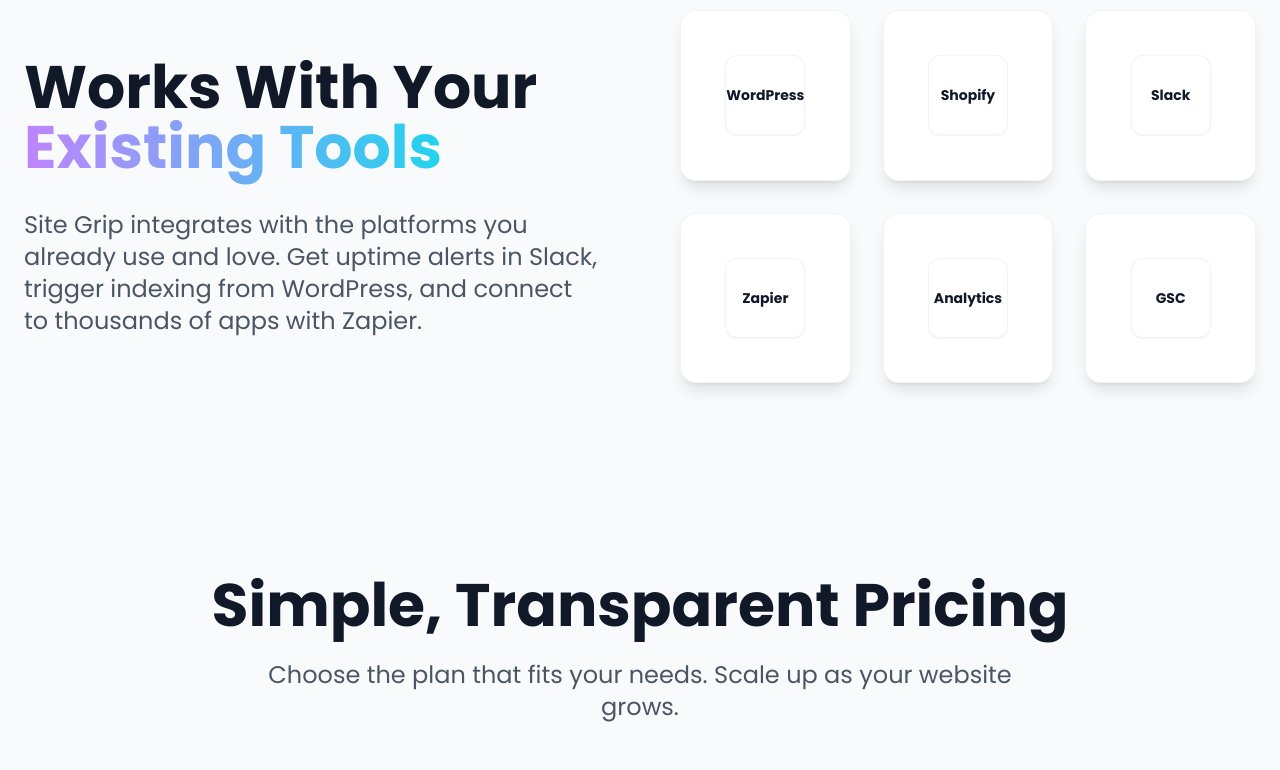
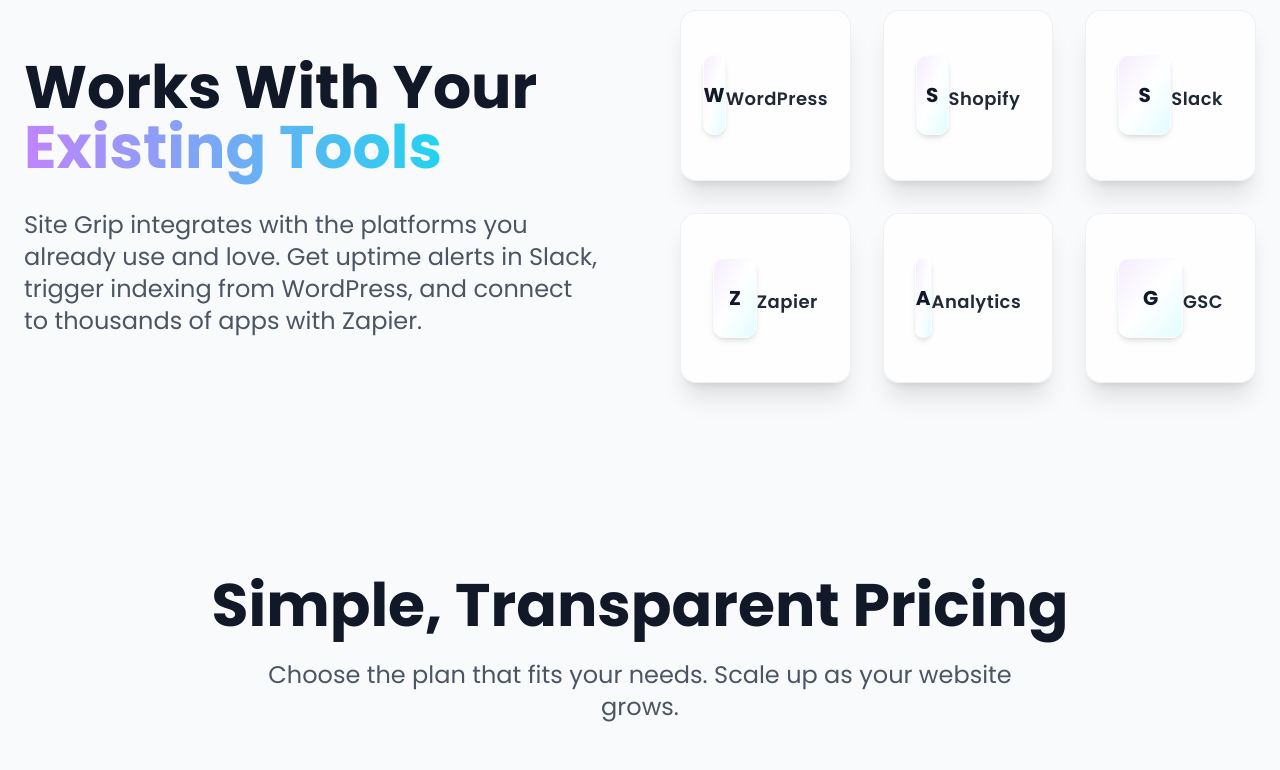
Before and after one commit to Baranidharan911/sitegrip-front, a Next.js app: page / in a window 1280 px wide. Shown: the part 5598-6368 px from the top of the page. Built offline with nearby package versions, Linux system fonts and the light colour scheme; no server answers.

Commit message:
Fix duplicate text on integration cards; show only one label per card for clean UI

```diff
--- a/src/components/Home/Integrations.tsx
+++ b/src/components/Home/Integrations.tsx
@@ -2,12 +2,12 @@
 
 const Integrations: React.FC = () => {
   const integrations = [
-    { name: 'WordPress', logo: 'WordPress' },
-    { name: 'Shopify', logo: 'Shopify' },
-    { name: 'Slack', logo: 'Slack' },
-    { name: 'Zapier', logo: 'Zapier' },
-    { name: 'Analytics', logo: 'Analytics' },
-    { name: 'GSC', logo: 'GSC' },
+    { name: 'WordPress' },
+    { name: 'Shopify' },
+    { name: 'Slack' },
+    { name: 'Zapier' },
+    { name: 'Analytics' },
+    { name: 'GSC' },
   ];
 
   return (
@@ -32,11 +32,17 @@
             {integrations.map((integration, index) => (
               <div
                 key={index}
-                className="bg-white/90 dark:bg-gray-900/30 backdrop-blur-md border border-gray-200/50 dark:border-white/10 rounded-2xl p-6 lg:p-8 hover:bg-white/95 dark:hover:bg-gray-900/50 transition-all duration-300 hover:transform hover:scale-105 aspect-square flex items-center justify-center shadow-lg dark:shadow-2xl"
+                className="relative group bg-white/80 dark:bg-white/5 backdrop-blur-xl border border-gray-200/60 dark:border-purple-900/40 rounded-2xl p-6 lg:p-8 shadow-xl dark:shadow-[0_4px_32px_0_rgba(80,0,120,0.18)] flex items-center justify-center aspect-square transition-all duration-300 hover:scale-105 hover:shadow-2xl hover:border-purple-400/60 dark:hover:border-purple-400/60"
               >
-                <div className="bg-white/95 dark:bg-gray-800/80 backdrop-blur-sm rounded-xl w-16 h-16 lg:w-20 lg:h-20 flex items-center justify-center shadow-sm border border-gray-200/50 dark:border-white/10">
-                  <span className="text-gray-900 dark:text-gray-100 font-bold text-xs lg:text-sm text-center leading-tight">{integration.logo}</span>
+                <div className="absolute inset-0 pointer-events-none rounded-2xl group-hover:shadow-[0_0_32px_8px_rgba(168,85,247,0.12)] transition-all duration-300" />
+                <div className="bg-gradient-to-br from-purple-100/80 via-white/80 to-cyan-100/60 dark:from-purple-900/40 dark:via-gray-900/60 dark:to-cyan-900/30 rounded-xl w-20 h-20 flex items-center justify-center shadow-md border border-white/40 dark:border-purple-900/40">
+                  <span className="text-gray-900 dark:text-white font-extrabold text-lg lg:text-xl text-center leading-tight drop-shadow-sm">
+                    {integration.name[0]}
+                  </span>
                 </div>
+                <span className="block text-gray-800 dark:text-gray-100 font-semibold text-base lg:text-lg text-center mt-2 tracking-wide">
+                  {integration.name}
+                </span>
               </div>
             ))}
           </div>
```
